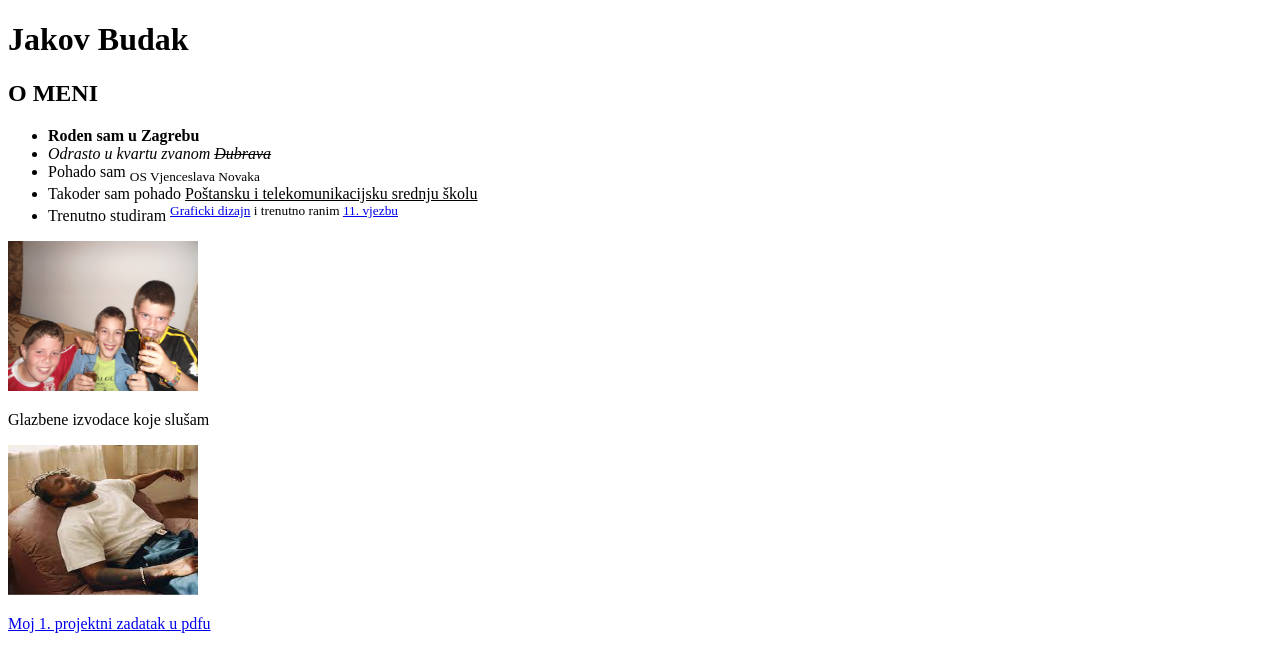
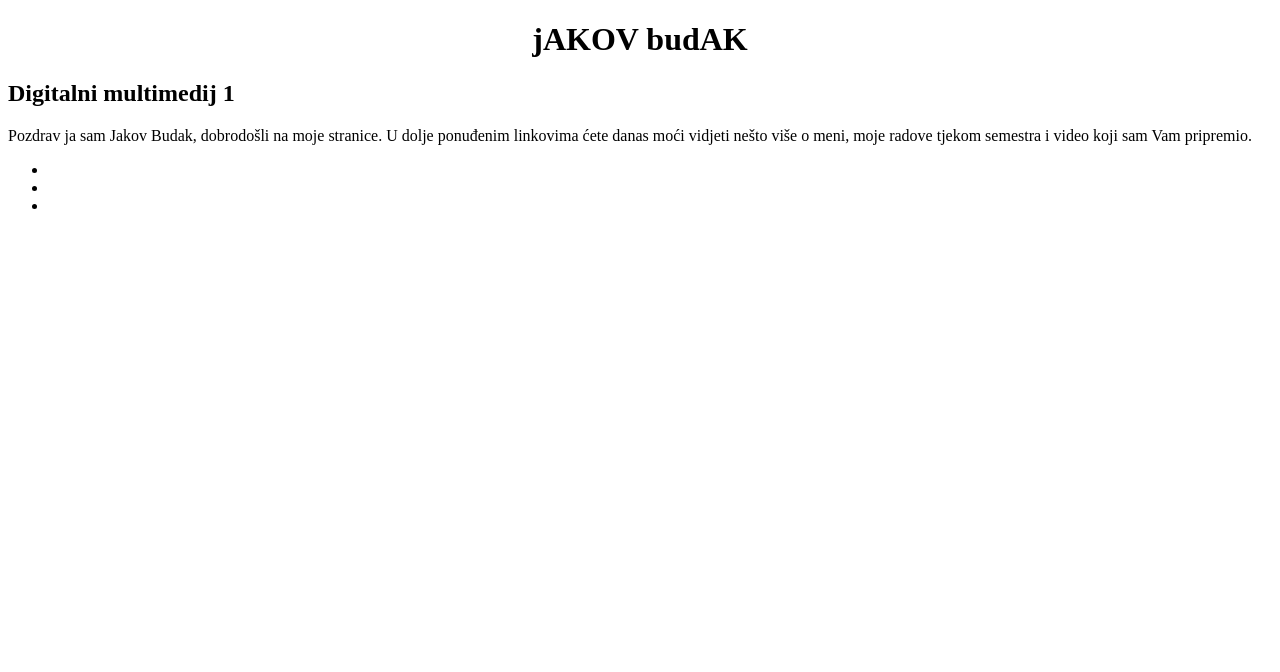
Before and after one commit to JBudak223/JakovBudak, a plain HTML site: page index.html in a window 1280 px wide. Drawn offline with Linux system fonts and the light colour scheme.

Commit message:
Add files via upload

```diff
--- a/index.html
+++ b/index.html
@@ -1,30 +1,30 @@
 <!DOCTYPE html>
 <html>
-<title>Nesto malo o Jakov Budak</title>
+
+<head>
+<title></title>
+<style>
+h1 {
+font-family: JakovBudak;
+}
+</style>
+</head>
 <body>
 
-<h1>Jakov Budak</h1>
-<p>
-<h2>
-O MENI
-</h2>
-</p>
+<h1 align="center">jAKOV budAK</h1>
+<h2>Digitalni multimedij 1</h2>
+Pozdrav ja sam Jakov Budak, dobrodošli na moje stranice. U dolje ponuđenim linkovima ćete danas moći vidjeti nešto više o meni,
+moje radove tjekom semestra i video koji sam Vam pripremio.
+
+
 <ul>
-<li><b>
-Roden sam u Zagrebu
-</b></li>
-<li><i> Odrasto u kvartu zvanom <s>Dubrava</s></i>
-</li>
-<li>Pohado sam <sub>OS Vjenceslava Novaka</sub></li>
-<li>Takoder sam pohado <u>Poštansku i telekomunikacijsku srednju školu</u></li>
-<li>Trenutno studiram <sup><a href="https://www.grf.unizg.hr">Graficki dizajn</a> i trenutno ranim <a href="https://www.youtube.com/watch?v=Xlz6c6zPT4g&t=164s">11. vjezbu</a></sup></li>
+<li><a href=".html"></a></li>
+<li><a href=".html"></a></li>
+<li><a href=".html"></a></li>
 </ul>
-<img src="slika1.jpeg" height="150px" width="190px">
-<p>Glazbene izvodace koje slušam</p>
-<a href="novo 2.html"><img src="ken.jpg" height="150px" width="190px"></a>
-<p>
-<a href="Jakov_Budak_projektni_zadatak1.pdf">Moj 1. projektni zadatak u pdfu</a>
-</p>
+
+
+
 
 </body>
 </html>
```
